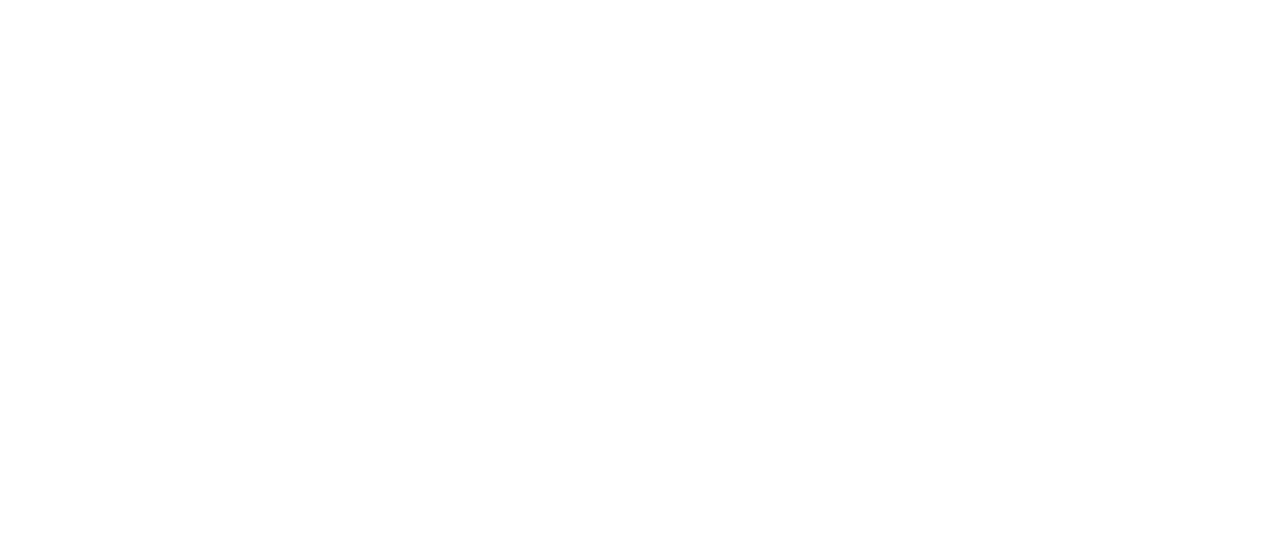
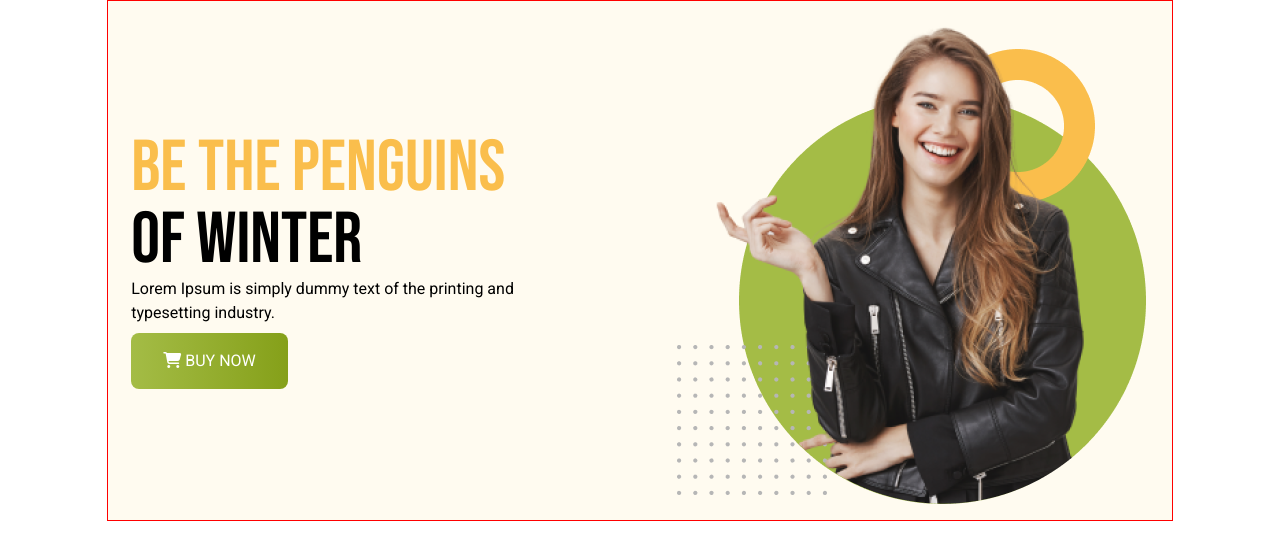
Before and after one commit to coderashik247/penguin-fashion-tailwind, a plain HTML site: page index.html in a window 1280 px wide. Drawn offline with nearby package versions, Linux system fonts and the light colour scheme.

Commit message:
banner-section added

```diff
--- a/index.html
+++ b/index.html
@@ -4,17 +4,42 @@
     <meta charset="UTF-8">
     <meta name="viewport" content="width=device-width, initial-scale=1.0">
     <title>Penguin Fashion</title>
-</head>
-<body>
-    <header>
+    <!-- Tailwind CSS cdn link -->
+    <script src="https://cdn.tailwindcss.com"></script>
+
+    <!-- Font awesome cdn Link -->
+    <link rel="stylesheet" href="https://cdnjs.cloudflare.com/ajax/libs/font-awesome/6.6.0/css/all.min.css" integrity="sha512-Kc323vGBEqzTmouAECnVceyQqyqdsSiqLQISBL29aUW4U/M7pSPA/gEUZQqv1cwx4OnYxTxve5UMg5GT6L4JJg==" crossorigin="anonymous" referrerpolicy="no-referrer" />
+
+    <!-- Google Font link -->
+    <link rel="preconnect" href="https://fonts.googleapis.com">
+    <link rel="preconnect" href="https://fonts.gstatic.com" crossorigin>
+    <link href="https://fonts.googleapis.com/css2?family=Bebas+Neue&family=Roboto:ital,wght@0,100;0,300;0,400;0,500;0,700;0,900;1,100;1,300;1,400;1,500;1,700;1,900&display=swap" rel="stylesheet">
+
+    <style>
+        .font-roboto{
+            font-family: "Roboto", sans-serif;
+        }
+        .font-bebas-neue{
+            font-family: "Bebas Neue", sans-serif;
+        }
+        body{
+            border: 1px solid red;
+        }
+    </style>
+<body class="md:w-5/6 mx-auto ">
+    <header class="bg-[#FFFBF0] p-4">
         <nav></nav>
         <!-- banner-section-starts-here -->
-        <section>
+        <section class="md:flex justify-around items-center">
             <div class="banner-content">
-
+                <h1 class="font-bebas-neue text-7xl "><span class="text-[#FABE4C]">Be the Penguins</span> <br>
+                    of Winter</h1>
+                <p class="font-roboto text-base w-3/4 pb-2">Lorem Ipsum is simply dummy text of the printing and typesetting industry.</p>
+                <button class="font-roboto bg-gradient-to-r from-[#A4BC46] to-[#85A019]
+                px-8 py-4 rounded-lg text-base text-[#fff] " > <i class="fa-solid fa-cart-shopping gap-y-0.5"></i> BUY NOW</button>
             </div>
             <div class="banner-image">
-
+                <img src="./images/model.png" alt="">
             </div>
         </section>
         <!-- banner-section-ends-here -->
--- /dev/null
+++ b/tailwind.config.js
@@ -0,0 +1,8 @@
+/** @type {import('tailwindcss').Config} */
+module.exports = {
+    content: ["./src/**/*.{html,js}"],
+    theme: {
+      extend: {},
+    },
+    plugins: [],
+  }
```
Also changed, not shown: images/jacket-1.png (added), images/jacket-2.png (added), images/jacket-3.png (added), images/jacket-4.png (added), images/jacket-5.png (added), images/jacket-6.png (added), images/model.png (added), images/shopping.png (added).
